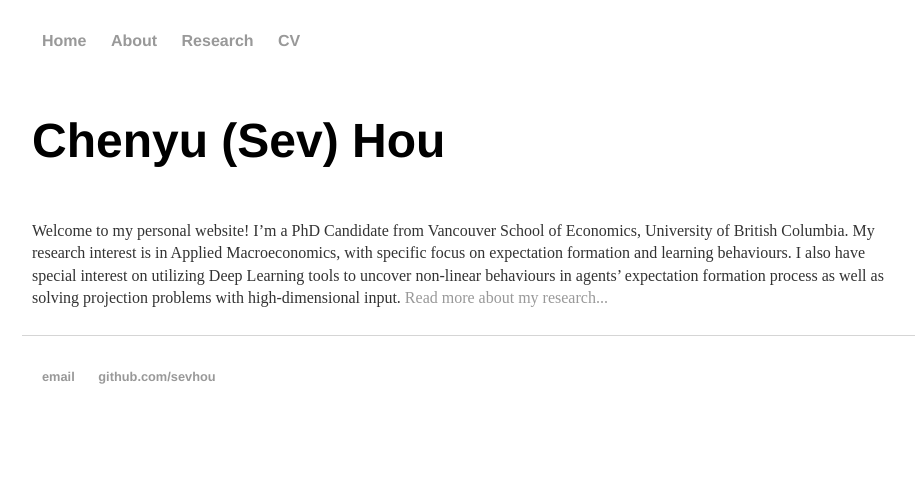
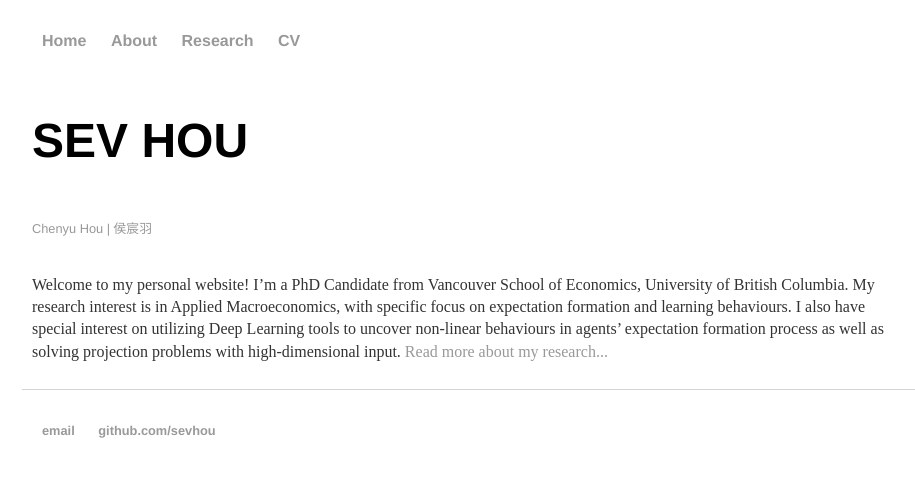
Before and after one commit to sevhou/sevhou.github.io, a Jekyll site: the page built from index.html, in a window 1280 px wide, cut to the strip 94-571 px from the top of the page. Shown: the whole strip, without its empty margins (170-1085 px from the left). Built offline with Jekyll 4.4.1, drawn with Linux system fonts in a browser that asks for light colours.

Commit message:
Update index.html

```diff
--- a/index.html
+++ b/index.html
@@ -4,7 +4,8 @@ title: Chenyu (Sev) Hou
 ---
 
 <div class="blurb">
-	<h1>Chenyu (Sev) Hou</h1>
+	<h1>SEV HOU</h1>
+	<p class="light-text">Chenyu Hou | 侯宸羽</p>
 	<p>Welcome to my personal website! I’m a PhD Candidate from Vancouver School of Economics, University of British Columbia.
 		My research interest is in Applied Macroeconomics, with specific focus on expectation formation and learning behaviours. I also have special interest on utilizing Deep Learning tools to uncover non-linear behaviours in agents’ expectation formation process as well as solving projection problems with high-dimensional input.
 
```
